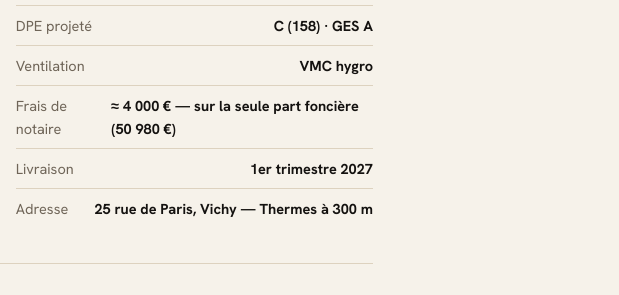
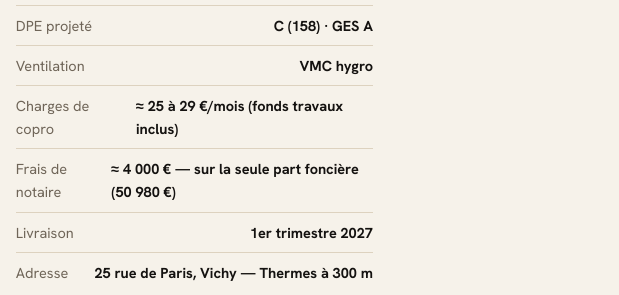
Before and after one commit to Pierre-Cortex/rs-dossier-erwan, a plain HTML site: page index.html in a window 1280 px wide. Shown: the part 538-833 px from the top of the page, 661-1280 px from the left. Drawn offline with Linux system fonts and the light colour scheme.

Commit message:
feat: real condo charges from syndic budget call + furniture pack at cost price

```diff
--- a/index.html
+++ b/index.html
@@ -77,6 +77,7 @@ footer{padding:24px 0 42px;font-size:12px;color:var(--muted)}
         <div class="kv"><span>Clim / chauffage</span><b>PAC air/air r&eacute;versible &#8212; froid l'&eacute;t&eacute;, chaud l'hiver</b></div>
         <div class="kv"><span>DPE projet&eacute;</span><b>C (158) &middot; GES A</b></div>
         <div class="kv"><span>Ventilation</span><b>VMC hygro</b></div>
+        <div class="kv"><span>Charges de copro</span><b>&asymp; 25 &agrave; 29 &euro;/mois (fonds travaux inclus)</b></div>
         <div class="kv"><span>Frais de notaire</span><b>&asymp; 4 000 &euro; &#8212; sur la seule part fonci&egrave;re (50 980 &euro;)</b></div>
         <div class="kv"><span>Livraison</span><b>1er trimestre 2027</b></div>
         <div class="kv"><span>Adresse</span><b>25 rue de Paris, Vichy &#8212; Thermes &agrave; 300 m</b></div>
@@ -177,6 +178,8 @@ footer{padding:24px 0 42px;font-size:12px;color:var(--muted)}
     <div>
       <h2>&Agrave; savoir avant de choisir</h2>
       <ul class="check">
+        <li><b>Charges de copropri&eacute;t&eacute; parmi les plus basses possibles</b> : d'apr&egrave;s l'appel de budget r&eacute;el du syndic (Agence de l'Europe, 2025), les studios de l'immeuble paient 284 &agrave; 347 &euro;/an TOUT compris, fonds travaux loi ALUR inclus &#8212; soit 24 &agrave; 29 &euro;/mois. Logique : 23 lots, pas d'ascenseur, pas de chauffage collectif, toiture et communs neufs pay&eacute;s par l'op&eacute;ration.</li>
+        <li><b>Pack mobilier : 2 500 &agrave; 3 000 &euro;, prix co&ucirc;tant</b> &#8212; liste compl&egrave;te fournie (canap&eacute; convertible, TV, literie, vaisselle, linge, petit &eacute;lectrom&eacute;nager&#8230; le gros &eacute;lectrom&eacute;nager est d&eacute;j&agrave; dans la cuisine). Command&eacute; par toi directement aupr&egrave;s des fournisseurs qu'on te communique : <b>RSCOM ne prend aucune marge</b>. Financement &agrave; voir avec ta banque (enveloppe mobilier sur devis).</li>
         <li><b>Le DPE C ne bouge pas</b> : cuisine, peinture et sols n'entrent pas dans le calcul &eacute;nerg&eacute;tique &#8212; la clim, les menuiseries et l'isolation restent dans le socle.</li>
         <li><b>D&eacute;lais</b> : si tu reprends la cuisine plus tard chez un cuisiniste, compte 10-12 semaines de fabrication &#8212; anticipe.</li>
         <li><b>Notaire r&eacute;duit</b> : quelle que soit la formule, les frais de notaire se calculent sur la seule part fonci&egrave;re (50 980 &euro;), pas sur le prix total.</li>
```
